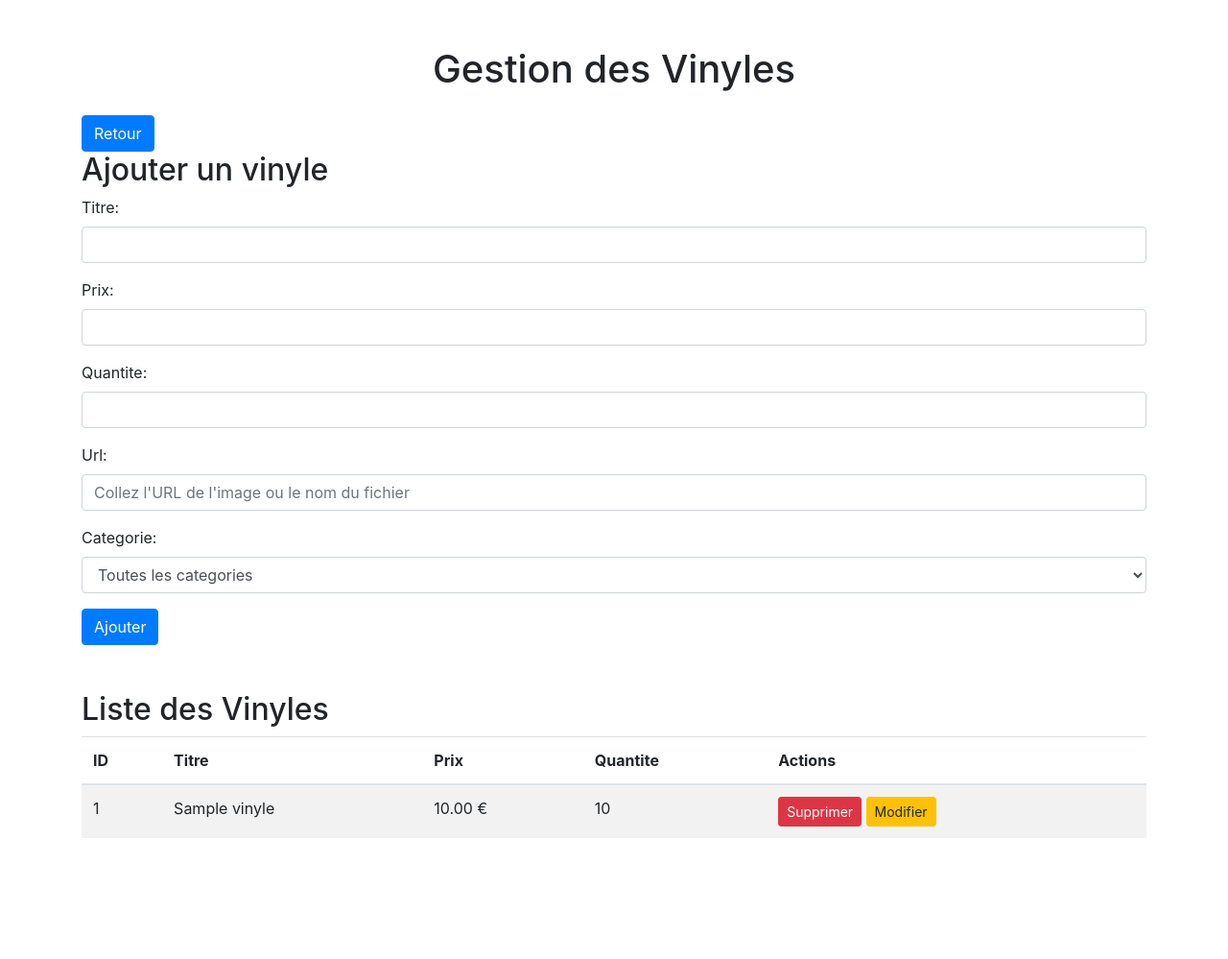
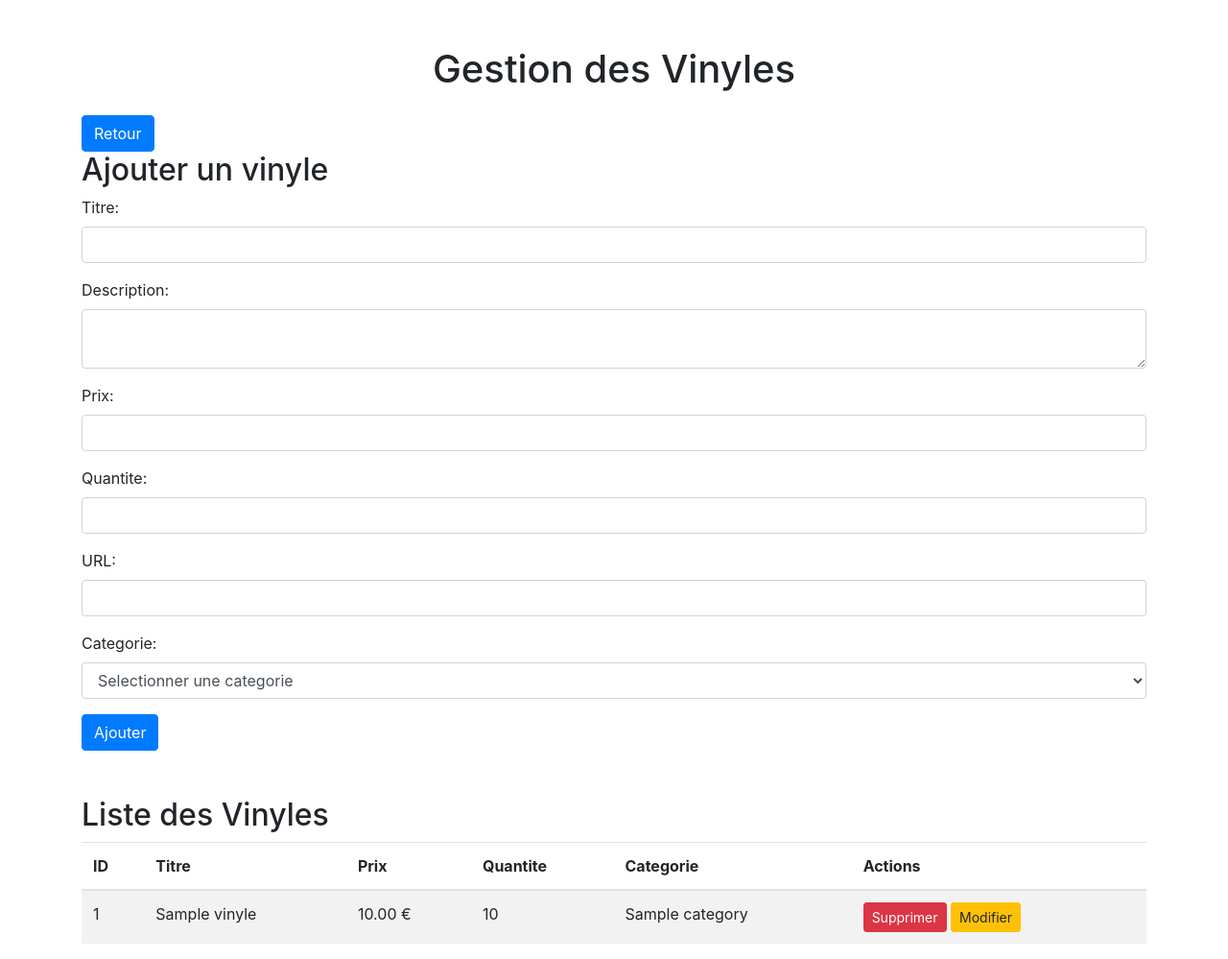
Before and after one commit to Rabjaja/Projet-Techno-Internet, a PHP site: page /admin/content/admin_vinyles.php in a window 1280 px wide. Shown: the whole page at 96% size. Before the commit the page ends 873 px from the top, so only its background shows below. Run offline with PHP 8.4, Linux system fonts and the light colour scheme; tables that the repository leaves empty hold one stand-in row (values such as "Sample post"); some libraries are stand-ins or nearby versions.

Commit message:
AJout des catégories et description pour ajout et update admin

```diff
--- a/admin/content/admin_vinyles.php
+++ b/admin/content/admin_vinyles.php
@@ -1,7 +1,7 @@
 <?php
 session_start();
 require_once '../src/php/classes/VinyleDAO.php';
-require_once '../src/php/classes/CategorieDao.php';
+require_once '../src/php/classes/CategorieDAO.php';
 
 $vinyleDAO = new VinyleDAO();
 $categorieDAO = new CategorieDao();
@@ -11,12 +11,13 @@ $categories = $categorieDAO->getAllCategories();
 if ($_SERVER['REQUEST_METHOD'] === 'POST') {
     if (isset($_POST['add'])) {
         $titre = $_POST['titre'];
+        $description = $_POST['description'];
         $prix = $_POST['prix'];
         $quantite = $_POST['quantite'];
         $image = $_POST['image'];
         $categorieId = $_POST['categorie'];
 
-        $vinyleDAO->addVinyle($titre, $prix, $quantite, $image, $categorieId);
+        $vinyleDAO->addVinyle($titre, $description, $prix, $quantite, $image, $categorieId);
     }
 
     if (isset($_POST['delete'])) {
@@ -49,6 +50,10 @@ $vinyles = $vinyleDAO->getAllVinyles();
                 <input type="text" class="form-control" name="titre" required>
             </div>
             <div class="mb-3">
+                <label for="description" class="form-label">Description:</label>
+                <textarea class="form-control" name="description" required></textarea>
+            </div>
+            <div class="mb-3">
                 <label for="prix" class="form-label">Prix:</label>
                 <input type="number" class="form-control" name="prix" required step="0.01">
             </div>
@@ -57,23 +62,22 @@ $vinyles = $vinyleDAO->getAllVinyles();
                 <input type="number" class="form-control" name="quantite" required>
             </div>
             <div class="mb-3">
-                <label for="image" class="form-label">Url:</label>
-                <input type="text" class="form-control" name="image" placeholder="Collez l'URL de l'image ou le nom du fichier" required>
+                <label for="image" class="form-label">URL:</label>
+                <input type="text" class="form-control" name="image" required>
             </div>
-
             <div class="mb-3">
                 <label for="categorie" class="form-label">Categorie:</label>
                 <select name="categorie" class="form-control" required>
-                    <option value="">Toutes les categories</option>
+                    <option value="">Selectionner une categorie</option>
                     <?php foreach ($categories as $categorie): ?>
-                        <option value="<?php echo $categorie['id']; ?>"><?php echo $categorie['nom']; ?></option>
+                        <option value="<?php echo $categorie['id']; ?>">
+                            <?php echo htmlspecialchars($categorie['nom']); ?>
+                        </option>
                     <?php endforeach; ?>
                 </select>
             </div>
-
             <button type="submit" name="add" class="btn btn-primary">Ajouter</button>
         </form>
-
 
 
         <h2 class="mt-5">Liste des Vinyles</h2>
@@ -84,6 +88,7 @@ $vinyles = $vinyleDAO->getAllVinyles();
                     <th>Titre</th>
                     <th>Prix</th>
                     <th>Quantite</th>
+                    <th>Categorie</th>
                     <th>Actions</th>
                 </tr>
             </thead>
@@ -94,6 +99,18 @@ $vinyles = $vinyleDAO->getAllVinyles();
                         <td><?php echo $vinyle['titre']; ?></td>
                         <td><?php echo $vinyle['prix']; ?> 	&#8364;</td>
                         <td><?php echo $vinyle['quantite']; ?></td>
+                        <td>
+                        <?php
+                            $categorie_nom = '';
+                            foreach ($categories as $categorie) {
+                                if ($vinyle['categorie_id'] == $categorie['id']) {
+                                    $categorie_nom = $categorie['nom'];
+                                    break;
+                                }
+                            }
+                            echo htmlspecialchars($categorie_nom);
+                            ?>
+                        </td>
                         <td>
                             <form method="POST">
                                 <input type="hidden" name="id" value="<?php echo $vinyle['id']; ?>">
--- a/admin/src/php/classes/VinyleDAO.php
+++ b/admin/src/php/classes/VinyleDAO.php
@@ -47,16 +47,16 @@ class VinyleDAO
         return $result ? $result['quantite'] : 0;
     }
 
-    public function addVinyle(string $titre, float $prix, int $quantite, string $image, int $categorieId): bool
+    public function addVinyle(string $titre, string $description, float $prix, int $quantite, string $image, int $categorie_id): bool
     {
-        $stmt = $this->pdo->prepare("INSERT INTO vinyles (titre, prix, quantite, image_url, categorie_id) VALUES (?, ?, ?, ?, ?)");
-        return $stmt->execute([$titre, $prix, $quantite, $image, $categorieId]);
+        $stmt = $this->pdo->prepare("INSERT INTO vinyles (titre, description, prix, quantite, image_url, categorie_id) VALUES (?, ?, ?, ?, ?, ?)");
+        return $stmt->execute([$titre, $description, $prix, $quantite, $image, $categorie_id]);
     }
 
-    public function updateVinyle(int $id, string $titre, float $prix, int $quantite, string $image, int $categorie_id): bool
+    public function updateVinyle(int $id, string $titre, string $description, float $prix, int $quantite, string $image, int $categorie_id): bool
     {
-        $stmt = $this->pdo->prepare("UPDATE vinyles SET titre = ?, prix = ?, quantite = ?, image_url = ?, categorie_id = ? WHERE id = ?");
-        return $stmt->execute([$titre, $prix, $quantite, $image, $categorie_id, $id]);
+        $stmt = $this->pdo->prepare("UPDATE vinyles SET titre = ?, description = ?, prix = ?, quantite = ?, image_url = ?, categorie_id = ? WHERE id = ?");
+        return $stmt->execute([$titre, $description, $prix, $quantite, $image, $categorie_id, $id]);
     }
 
     public function deleteVinyle(int $id): bool
```
Also changed, not shown: admin/src/php/utils/modifier_vinyle.php (+14 -8 lines).
